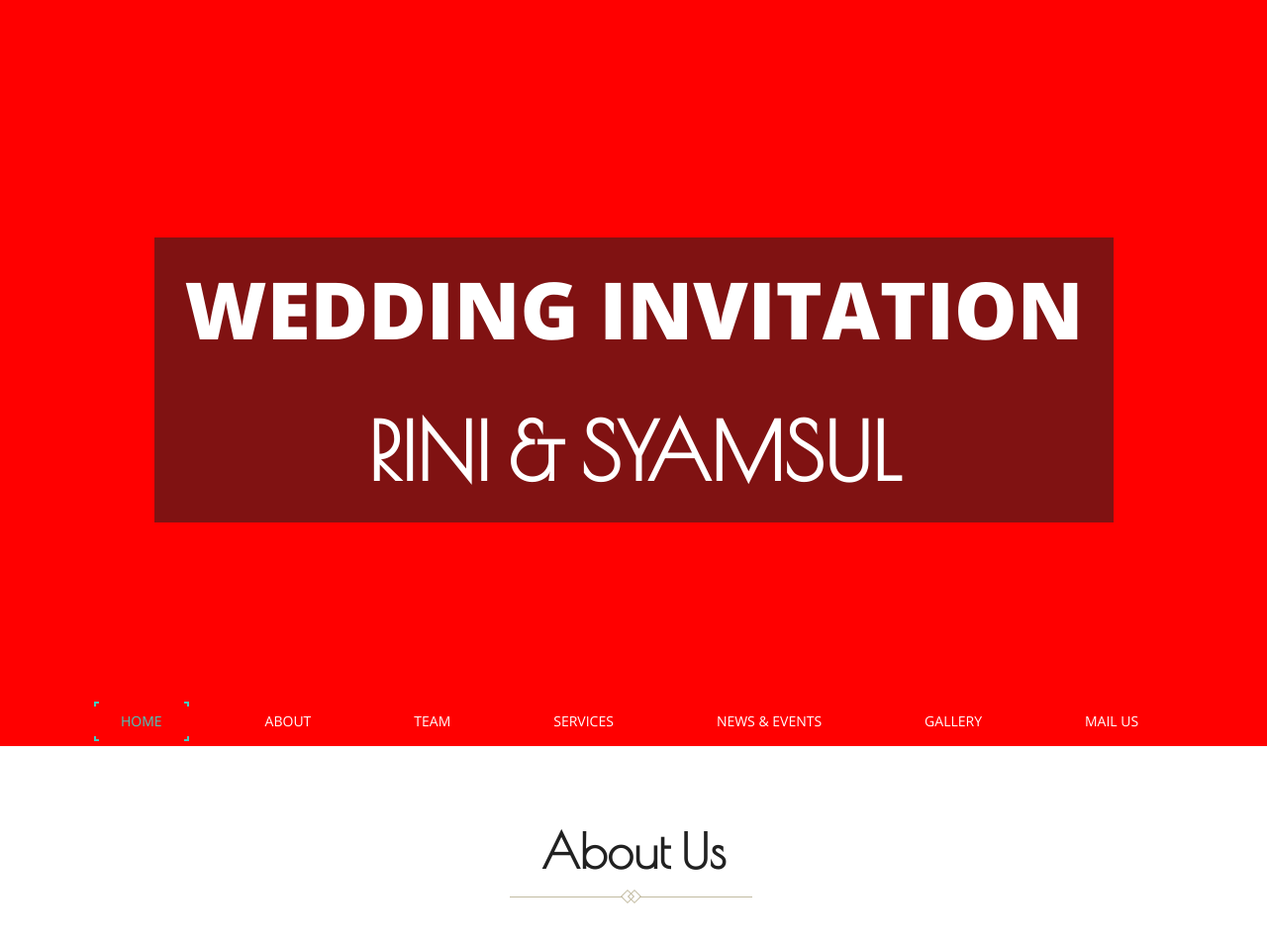
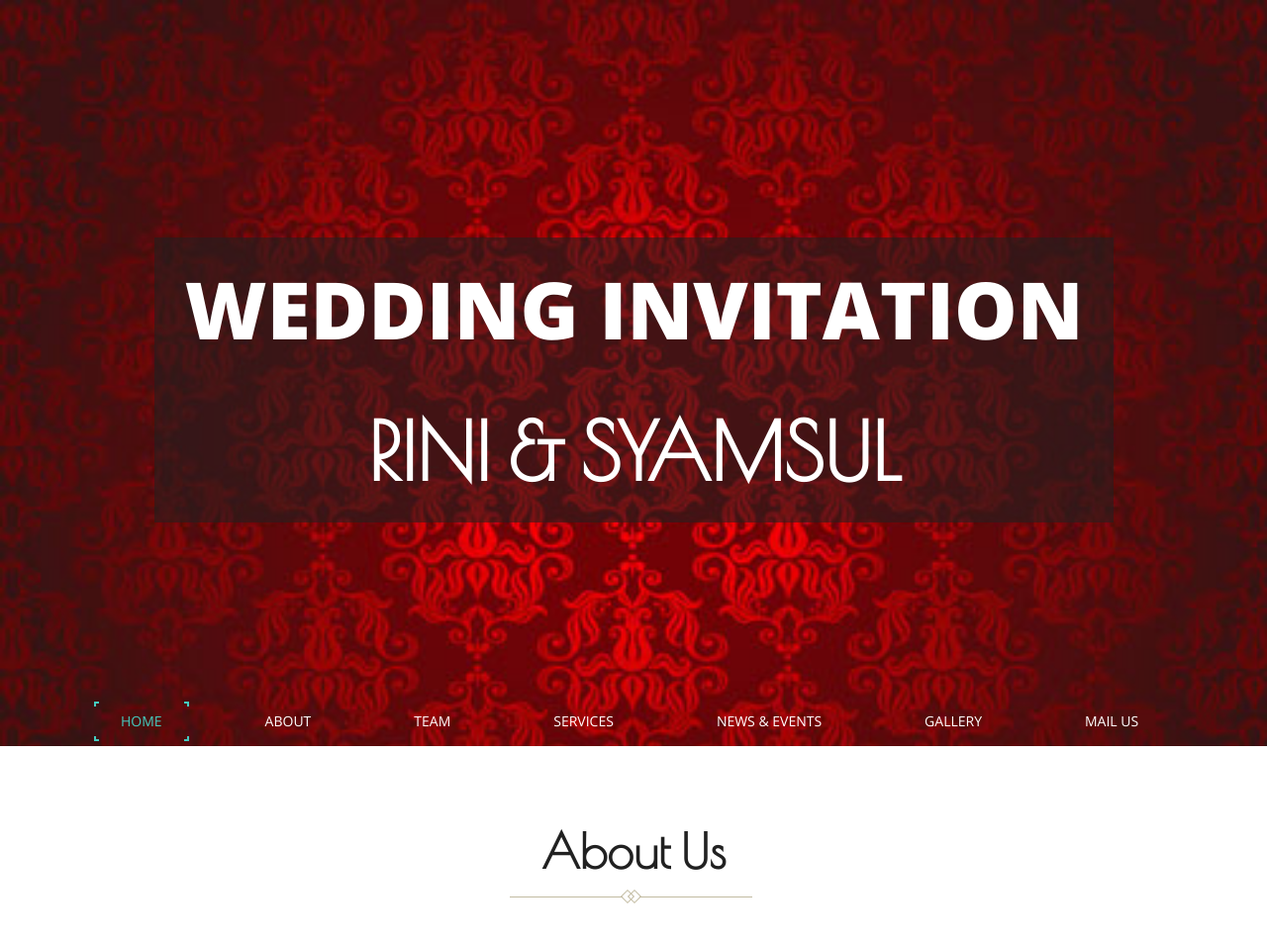
Before and after one commit to riniwindy/rini-syamsul.xyz, a PHP site: page / in a window 1280 px wide. Shown: the top 953 px of the page at 99% size. Run offline with PHP 8.4, Linux system fonts and the light colour scheme.

Commit message:
Update style.css

```diff
--- a/css/style.css
+++ b/css/style.css
@@ -37,7 +37,7 @@ input[type="submit"],.btn-primary,.date-tag-right a,.news-grid-right ul li a,.na
 	-ms-transition:.5s ease-in-out;
 }
 .banner{
-	background-color: red;
+	background:url(../images/rini1.jpg) no-repeat 0px 0px;
 	background-size:cover;
 	-webkit-background-size:cover;
 	-moz-background-size:cover;
```
